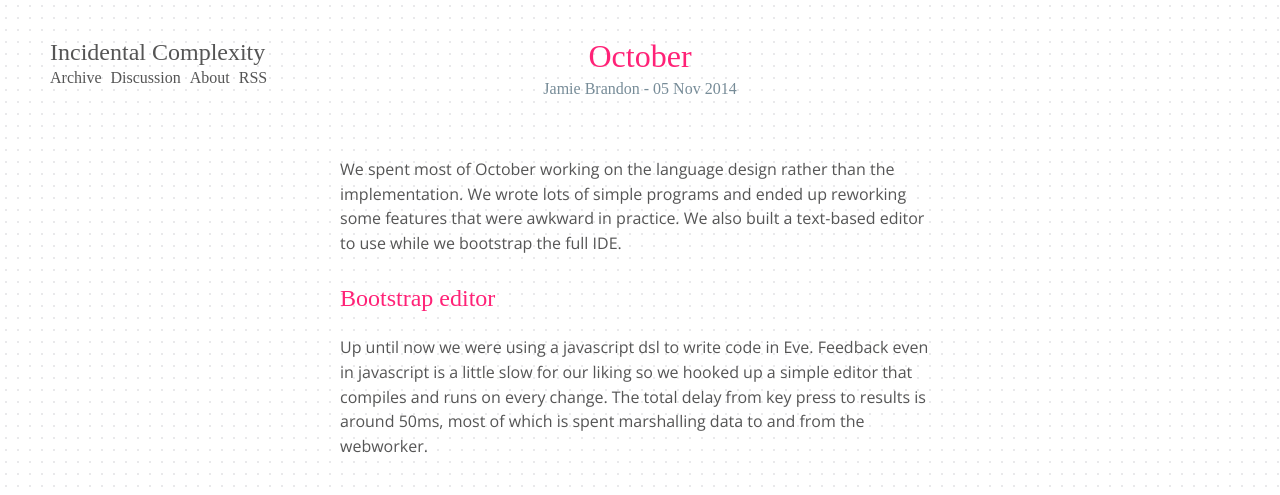
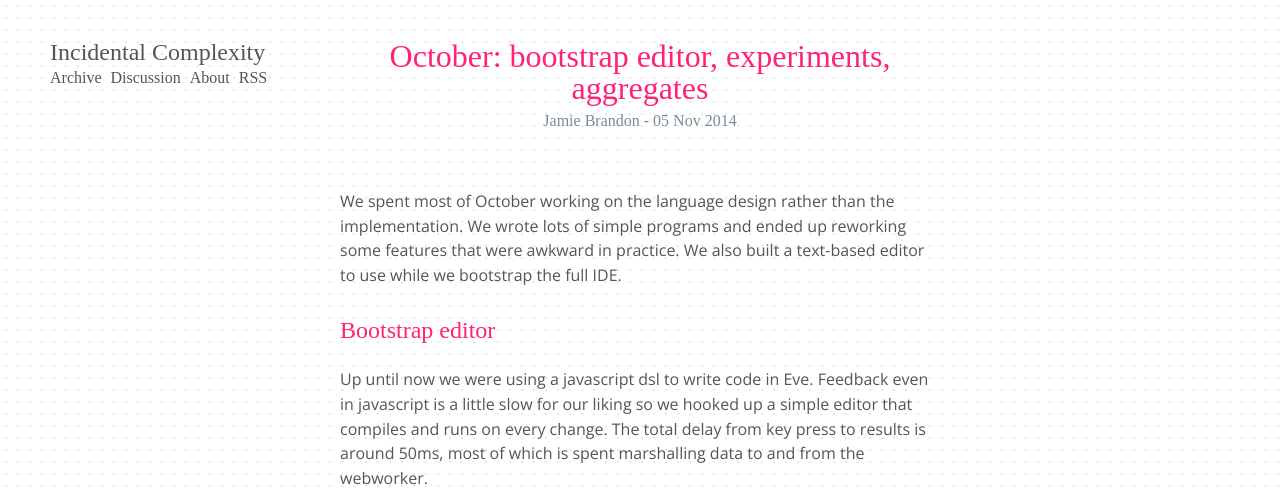
Before and after one commit to Kodowa/incidentalcomplexity, a Jekyll site: the page built from _posts/2014-11-05-october.md, in a window 1280 px wide and 900 px high, cut to the strip 0-495 px from the top of the window. Built offline with Jekyll 4.4.1, drawn with Linux system fonts in a browser that asks for light colours; some web fonts are replaced; Markdown is read by kramdown in place of the engine named in the settings.

Commit message:
Change october title

```diff
--- a/_posts/2014-11-05-october.md
+++ b/_posts/2014-11-05-october.md
@@ -1,6 +1,6 @@
 ---
 layout: post
-title: "October"
+title: "October: bootstrap editor, experiments, aggregates"
 author: Jamie Brandon
 tags: []
 ---
```
